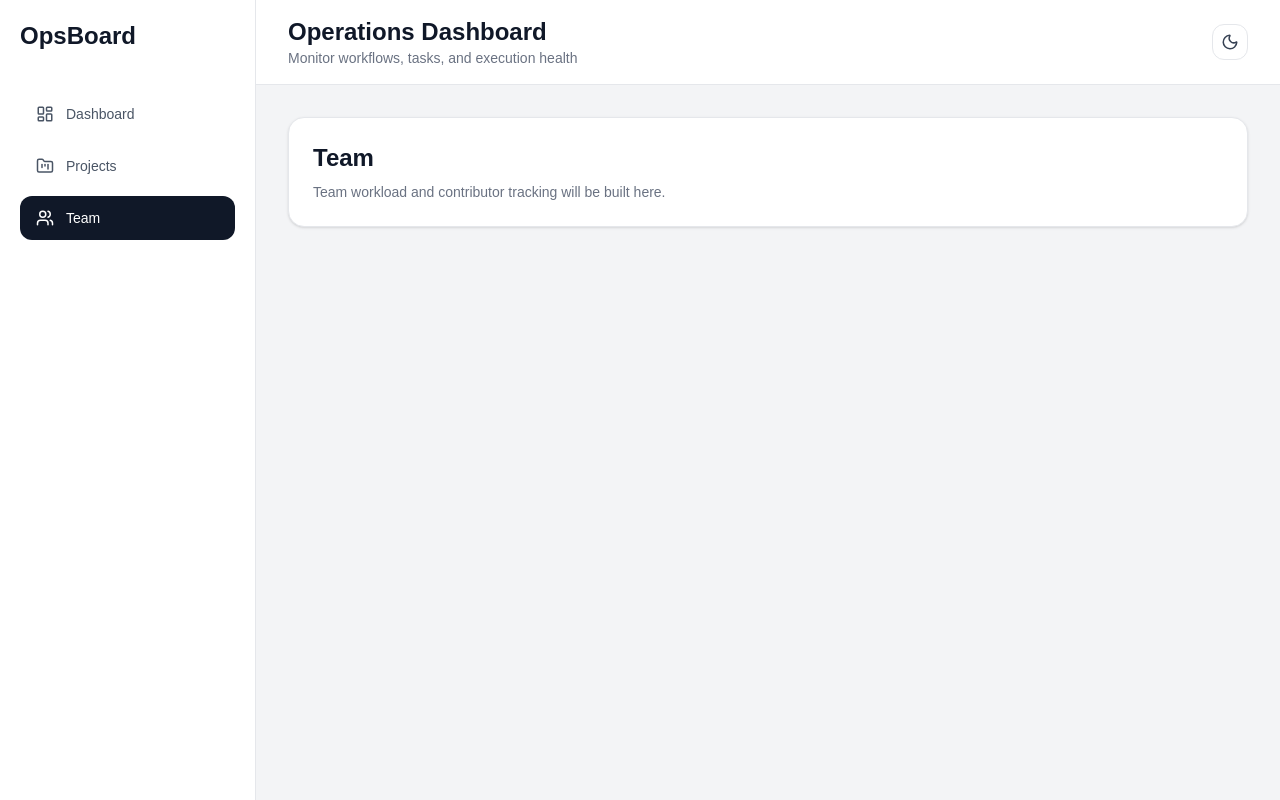
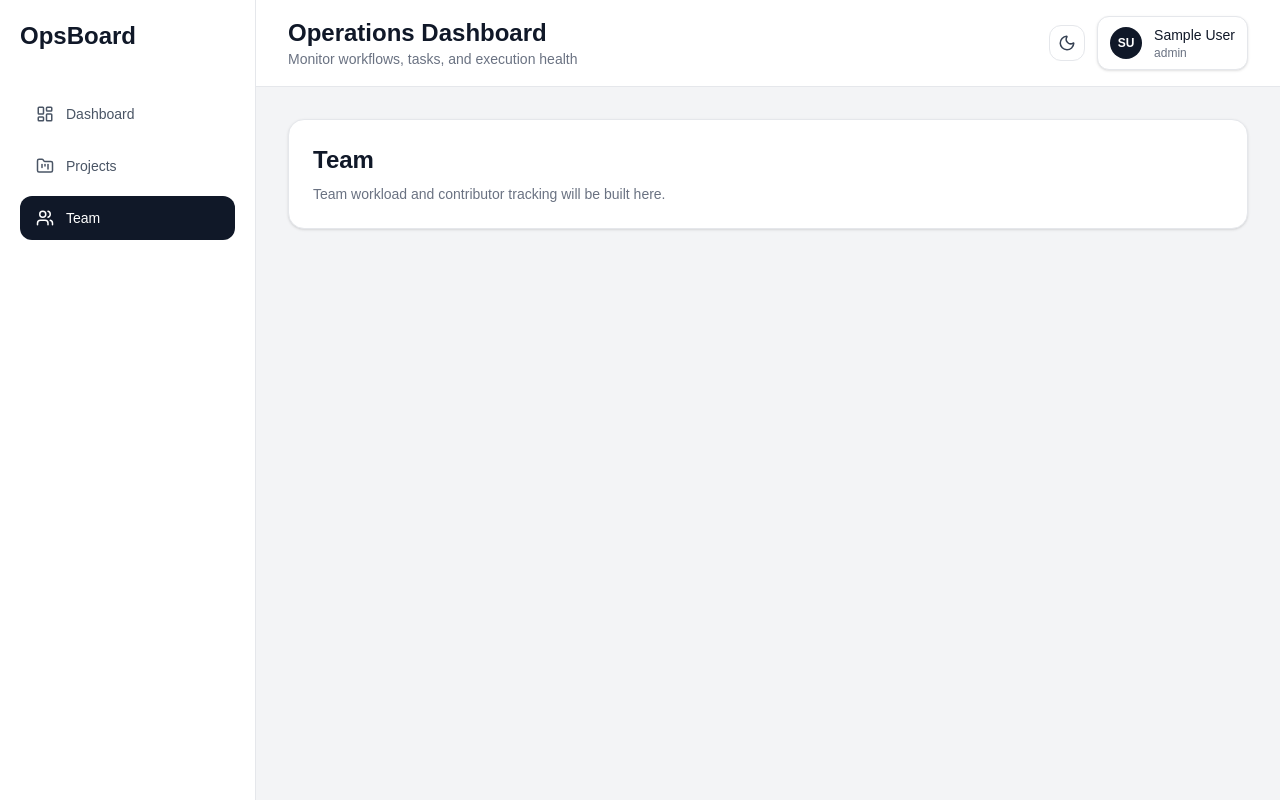
Before and after one commit to Pranaycantcode/startup-operations-dashboard, a Next.js app in the folder client/: page /team in a window 1280 px wide. Built offline with nearby package versions, Linux system fonts and the light colour scheme; no server answers; sample sign-in values are in the browser's storage.

Commit message:
Add user profile menu and logout flow

```diff
--- /dev/null
+++ b/client/src/components/auth/userMenu.tsx
@@ -0,0 +1,75 @@
+"use client";
+
+import { useState } from "react";
+import { useRouter } from "next/navigation";
+import { useAuth } from "@/context/authContext";
+
+const UserMenu = () => {
+  const router = useRouter();
+  const { user, logout } = useAuth();
+
+  const [isOpen, setIsOpen] = useState(false);
+
+  if (!user) return null;
+
+  const initials = user.name
+    .split(" ")
+    .map((word) => word[0])
+    .join("")
+    .slice(0, 2)
+    .toUpperCase();
+
+  const handleLogout = () => {
+    logout();
+    router.push("/login");
+  };
+
+  return (
+    <div className="relative">
+      <button
+        onClick={() => setIsOpen((prev) => !prev)}
+        className="flex items-center gap-3 rounded-xl border border-gray-200 bg-white px-3 py-2 text-sm shadow-sm transition hover:bg-gray-50 dark:border-gray-800 dark:bg-gray-900 dark:hover:bg-gray-800"
+      >
+        <div className="flex h-8 w-8 items-center justify-center rounded-full bg-gray-900 text-xs font-semibold text-white dark:bg-gray-100 dark:text-gray-900">
+          {initials}
+        </div>
+
+        <div className="hidden text-left md:block">
+          <p className="font-medium text-gray-900 dark:text-gray-100">
+            {user.name}
+          </p>
+          <p className="text-xs text-gray-500 dark:text-gray-400">
+            {user.role}
+          </p>
+        </div>
+      </button>
+
+      {isOpen && (
+        <div className="absolute right-0 z-50 mt-2 w-64 rounded-2xl border border-gray-200 bg-white p-4 shadow-lg dark:border-gray-800 dark:bg-gray-900">
+          <div className="mb-4">
+            <p className="font-semibold text-gray-900 dark:text-gray-100">
+              {user.name}
+            </p>
+
+            <p className="text-sm text-gray-500 dark:text-gray-400">
+              {user.email}
+            </p>
+
+            <span className="mt-3 inline-flex rounded-full bg-gray-100 px-3 py-1 text-xs font-medium text-gray-700 dark:bg-gray-800 dark:text-gray-300">
+              Role: {user.role}
+            </span>
+          </div>
+
+          <button
+            onClick={handleLogout}
+            className="w-full rounded-xl bg-gray-900 px-4 py-2 text-sm font-medium text-white transition hover:bg-gray-800 dark:bg-gray-100 dark:text-gray-900"
+          >
+            Logout
+          </button>
+        </div>
+      )}
+    </div>
+  );
+};
+
+export default UserMenu;
--- a/client/src/components/layout/header.tsx
+++ b/client/src/components/layout/header.tsx
@@ -2,6 +2,7 @@
 
 import { Menu } from "lucide-react";
 import ThemeToggle from "@/components/ui/themeToggle";
+import UserMenu from "@/components/auth/userMenu";
 
 interface HeaderProps {
   onOpenSidebar: () => void;
@@ -23,6 +24,8 @@ const Header = ({ onOpenSidebar }: HeaderProps) => {
       <div className="flex items-center gap-3">
         <ThemeToggle />
 
+        <UserMenu />
+
         <button
           onClick={onOpenSidebar}
           className="rounded-xl border border-gray-200 dark:border-gray-800 p-2 md:hidden"
```
